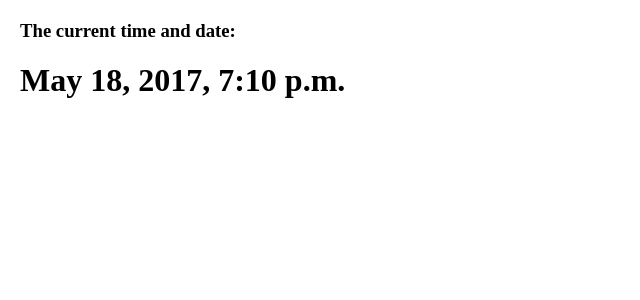
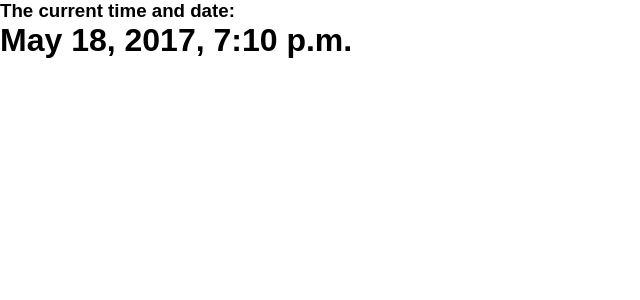
Before and after one commit to drbrown01/my_environments, a Django app: page / in a window 1280 px wide. Shown: the top 300 px of the page, without its empty margins (0-640 px from the left). Run offline with Django 3.2, Linux system fonts and the light colour scheme.

Commit message:
added css and updated index.html

```diff
--- a/Django/New assignments/time_display_assignment2/apps/time_display/static/css/style.css
+++ b/Django/New assignments/time_display_assignment2/apps/time_display/static/time_display/css/style1.css
@@ -3,7 +3,9 @@
   padding: 0px;
   font-family: sans-serif;
 }
-h3 {
+time {
   color: red;
+  background-color: aqua;
+
 
 }
--- a/Django/New assignments/time_display_assignment2/apps/time_display/templates/time_display/index.html
+++ b/Django/New assignments/time_display_assignment2/apps/time_display/templates/time_display/index.html
@@ -3,10 +3,15 @@
 <head>
 	<title>Time Display</title>
 	{% load staticfiles %}
-	<link rel="stylesheet" href="{% static 'timedisplay/css/style.css' %}">
+	<link rel="stylesheet" href="{% static 'time_display/css/style1.css' %}">
 </head>
 <body>
 	<h3>The current time and date: </h3>
-	<h1>{{ time }}</h1>
+	<h1 class='time'>{{ time }}</h1>
+	<form class="btn" action="index.html" method="post">
+		{% csrf_token%}
+
+
+	</form>
 </body>
 </html>
```
Also changed, not shown: Django/New assignments/time_display_assignment2/apps/time_display/static/time_display/__init__.py (added), Django/New assignments/time_display_assignment2/apps/time_display/static/time_display/css/__init__.py (added).
